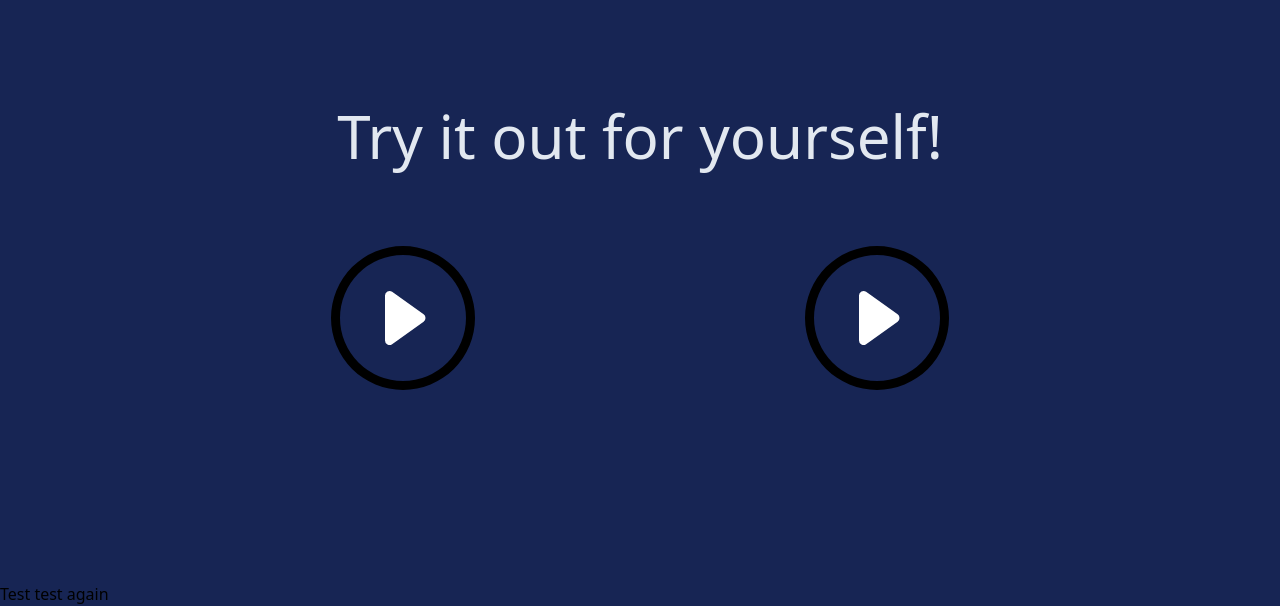
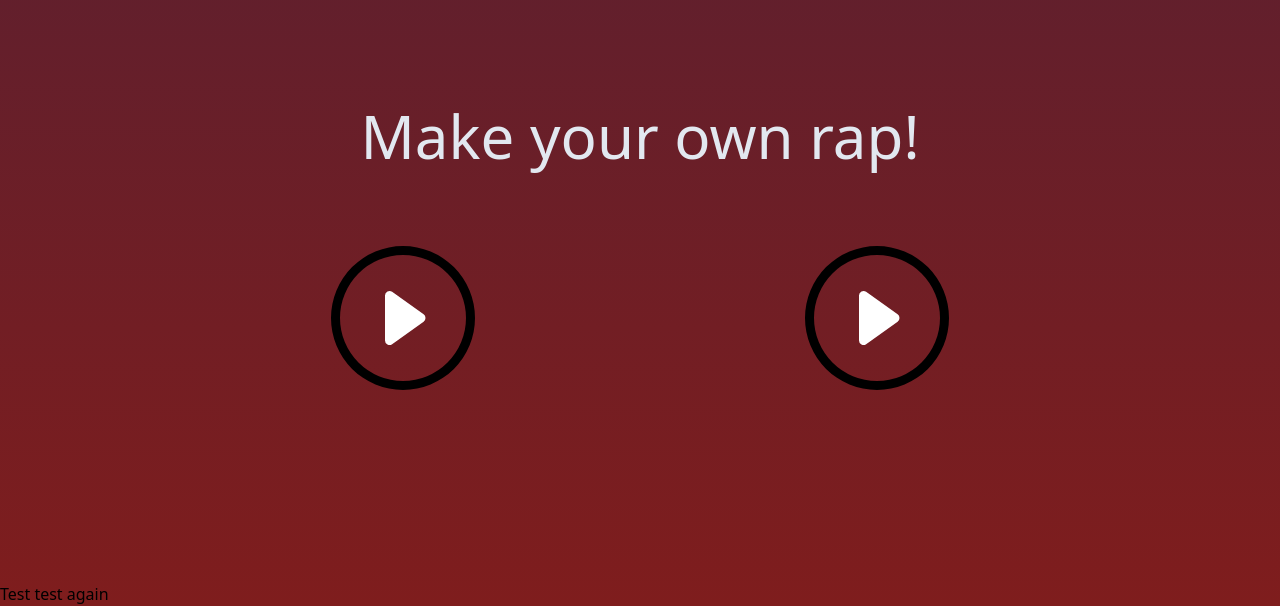
Before and after one commit to ella-m-shaul/Gratitude-Graffiti, a website: page index.html in a window 1280 px wide. Shown: the part 1614-2220 px from the top of the page. Drawn offline with Linux system fonts and the light colour scheme.

Commit message:
Added gradient

```diff
--- a/index.html
+++ b/index.html
@@ -8,7 +8,7 @@
     <link rel="stylesheet" href="./src/output.css">
 </head>
 
-<body class="bg-blue-950">
+<body class="bg-gradient-to-b from-blue-950 from-[30%]- to-red-900">
     <div class="flex flex-row items-center justify-center">
         <h1 class="text-white text-6xl font-extrabold pt-10 ">Gratitude Grafitti!</h1>
     </div>
@@ -30,7 +30,7 @@
 
     <div class="mt-[16vh]">
         <div class="place-self-center text-6xl text-slate-200 pb-[10vh]">
-            <h2>Try it out for yourself!</h2>
+            <h2>Make your own rap!</h2>
         </div>
         <div class="flex flex-row items-center justify-evenly mb-48">
             <!-- First play button and audio player -->
```
Also changed, not shown: src/output.css.
